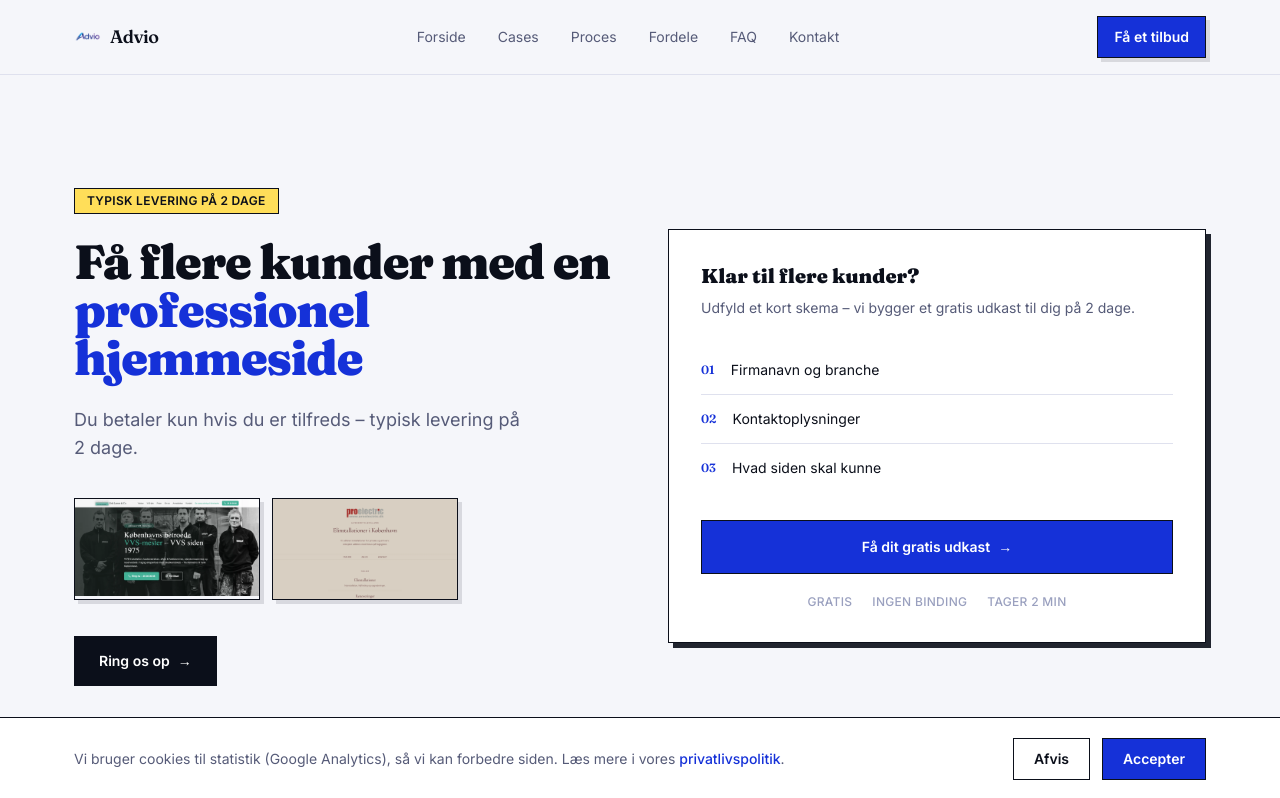
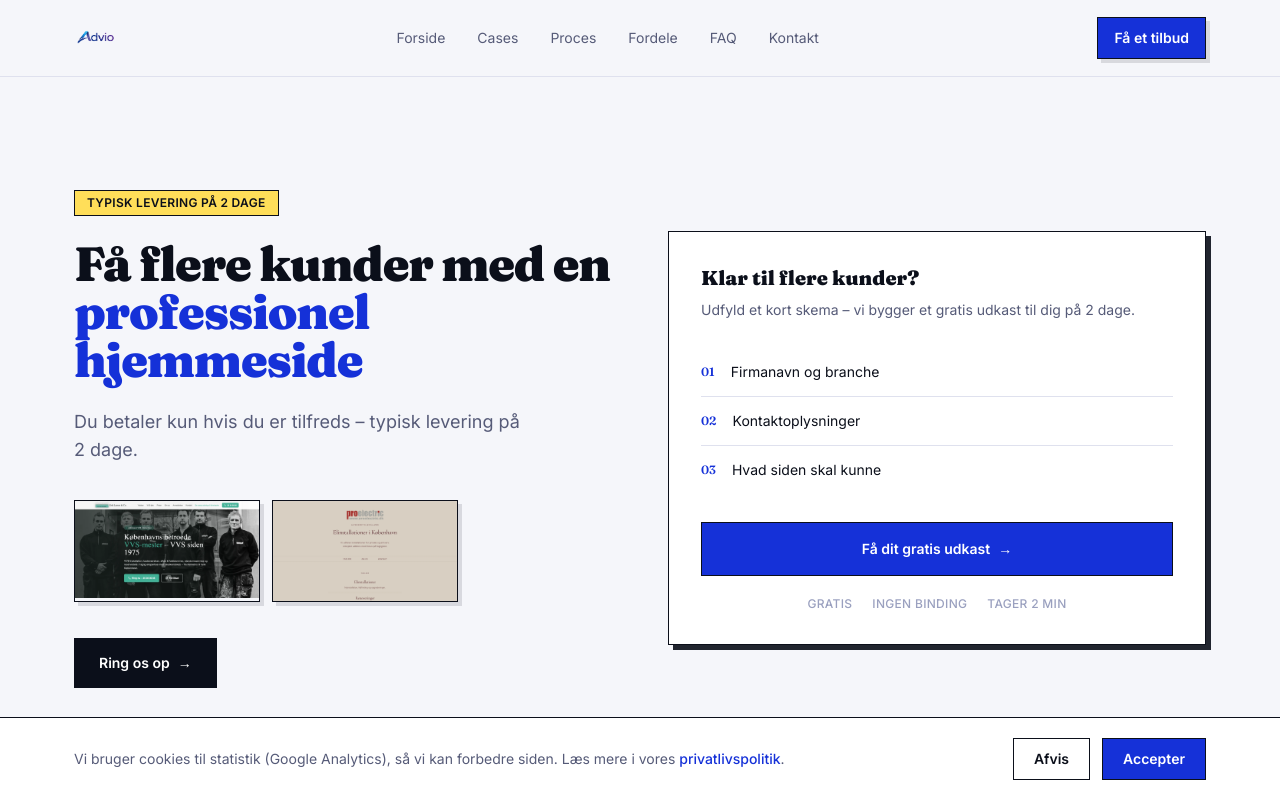
Before and after one commit to adviodk/advio-claude-side, a Next.js app: page / in a window 1280 px wide. Shown: the top 798 px of the page. Built offline with nearby package versions, Linux system fonts and the light colour scheme.

Commit message:
Remove Advio wordmark text next to logo, scale up logo

```diff
--- a/components/Header.tsx
+++ b/components/Header.tsx
@@ -14,17 +14,14 @@ export default function Header() {
   return (
     <header className="sticky top-0 z-40 border-b border-border bg-canvas/95 backdrop-blur">
       <div className="mx-auto flex max-w-page items-center justify-between px-6 py-4">
-        <Link href="#hero" className="flex items-center gap-2">
+        <Link href="#hero" className="flex items-center">
           <Image
             src="/assets/advio-logo.png"
             alt="Advio logo"
-            width={28}
-            height={28}
+            width={44}
+            height={44}
             priority
           />
-          <span className="font-display text-lg font-semibold tracking-tight text-ink">
-            Advio
-          </span>
         </Link>
 
         <nav className="hidden items-center gap-8 md:flex">
```
